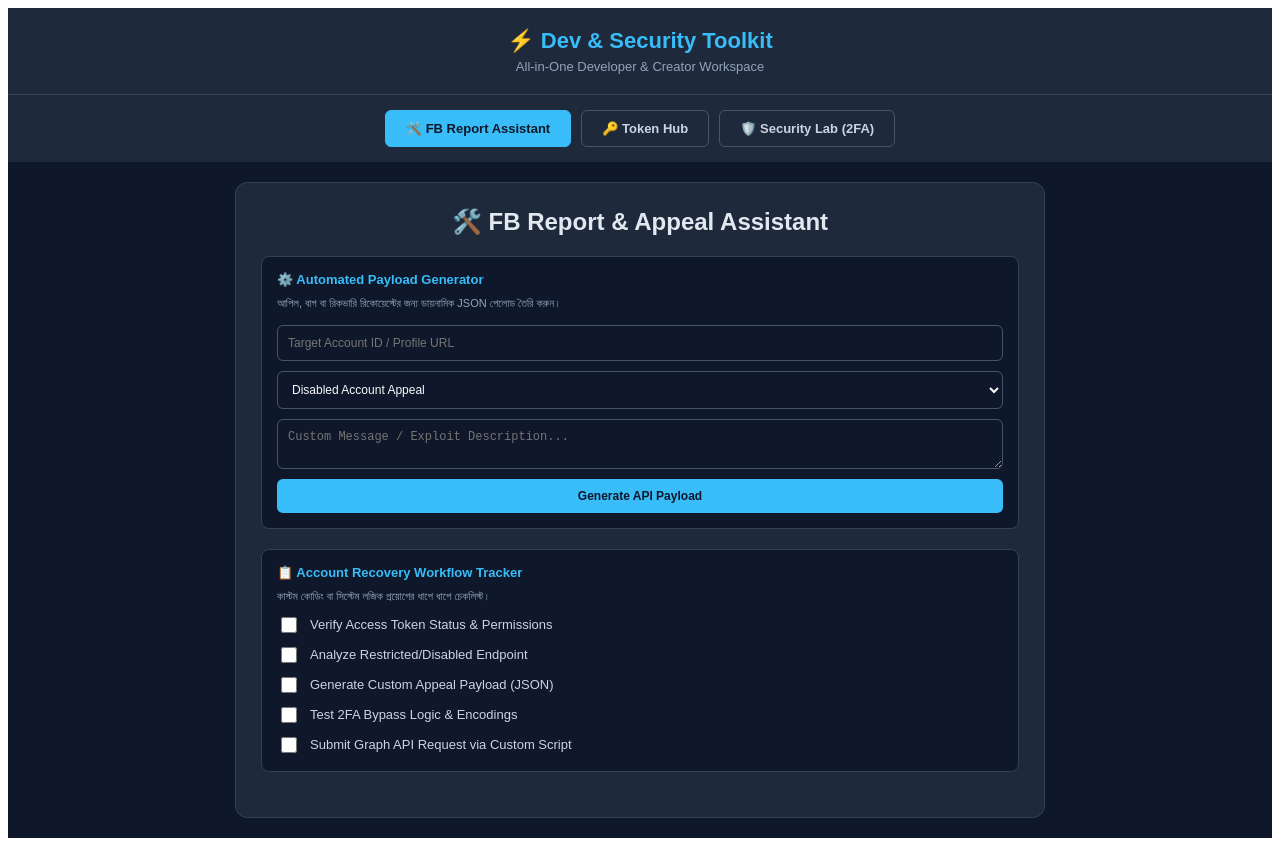
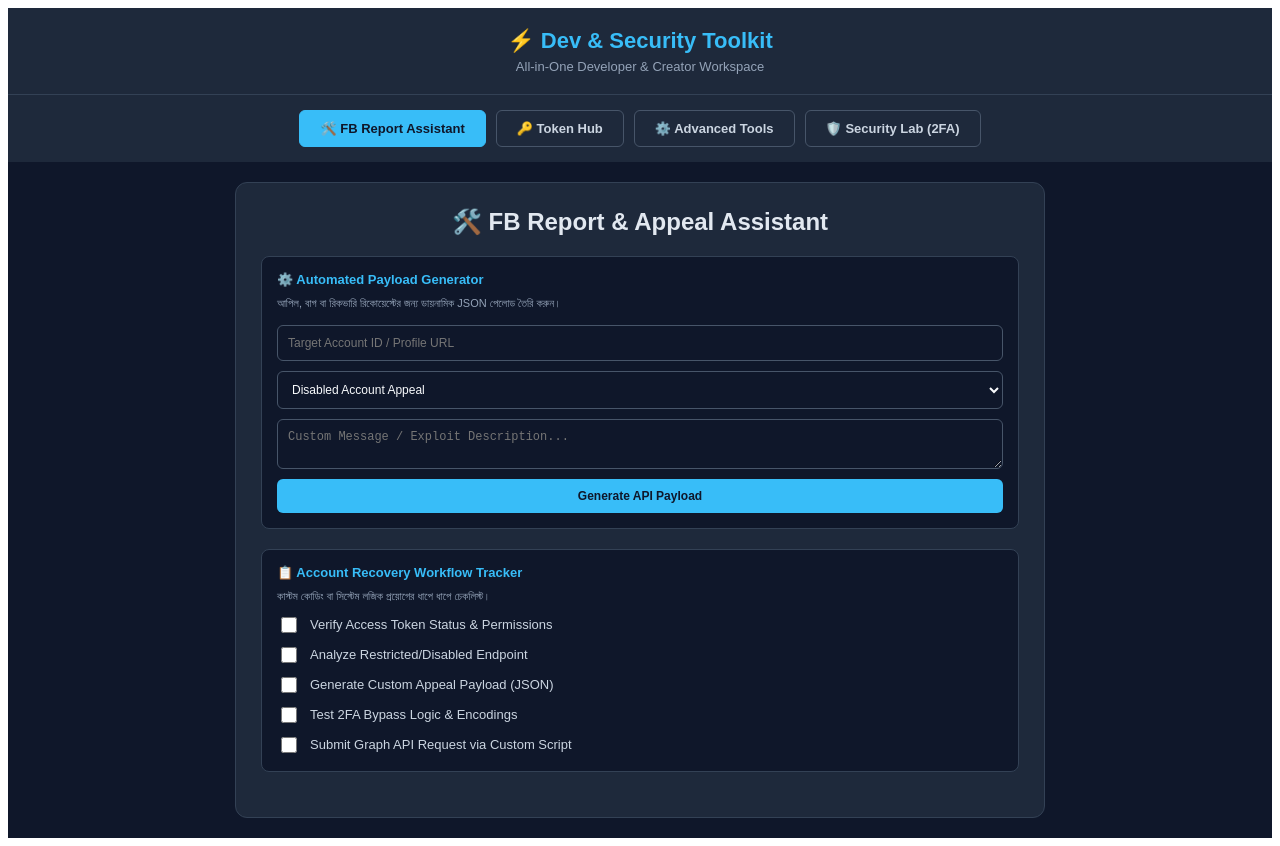
Before and after one commit to ShaikatHasan38/developer-toolkit, a React (Create React App) app: page / in a window 1280 px wide. Built offline with nearby package versions, Linux system fonts and the light colour scheme.

Commit message:
Update App.tsx

```diff
--- a/src/App.tsx
+++ b/src/App.tsx
@@ -1,4 +1,5 @@
 import React, { useState, useEffect } from "react";
+import AdvancedTools from './AdvancedTools';
 
 export default function App() {
   const [tab, setTab] = useState("report");
@@ -15,6 +16,7 @@ export default function App() {
       <nav style={{ display: "flex", justifyContent: "center", gap: "10px", padding: "15px", background: "#1e293b", flexWrap: "wrap" }}>
         <button onClick={() => setTab("report")} style={tabStyle(tab === "report")}>🛠️ FB Report Assistant</button>
         <button onClick={() => setTab("token")} style={tabStyle(tab === "token")}>🔑 Token Hub</button>
+        <button onClick={() => setTab("advanced")} style={tabStyle(tab === "advanced")}>⚙️ Advanced Tools</button>
         <button onClick={() => setTab("security")} style={tabStyle(tab === "security")}>🛡️ Security Lab (2FA)</button>
       </nav>
 
@@ -23,6 +25,7 @@ export default function App() {
         {tab === "report" && <ReportAssistant />}
         {tab === "token" && <TokenHub />}
         {tab === "security" && <SecurityLab />}
+        {tab === "advanced" && <AdvancedTools />}
       </main>
     </div>
   );
```
